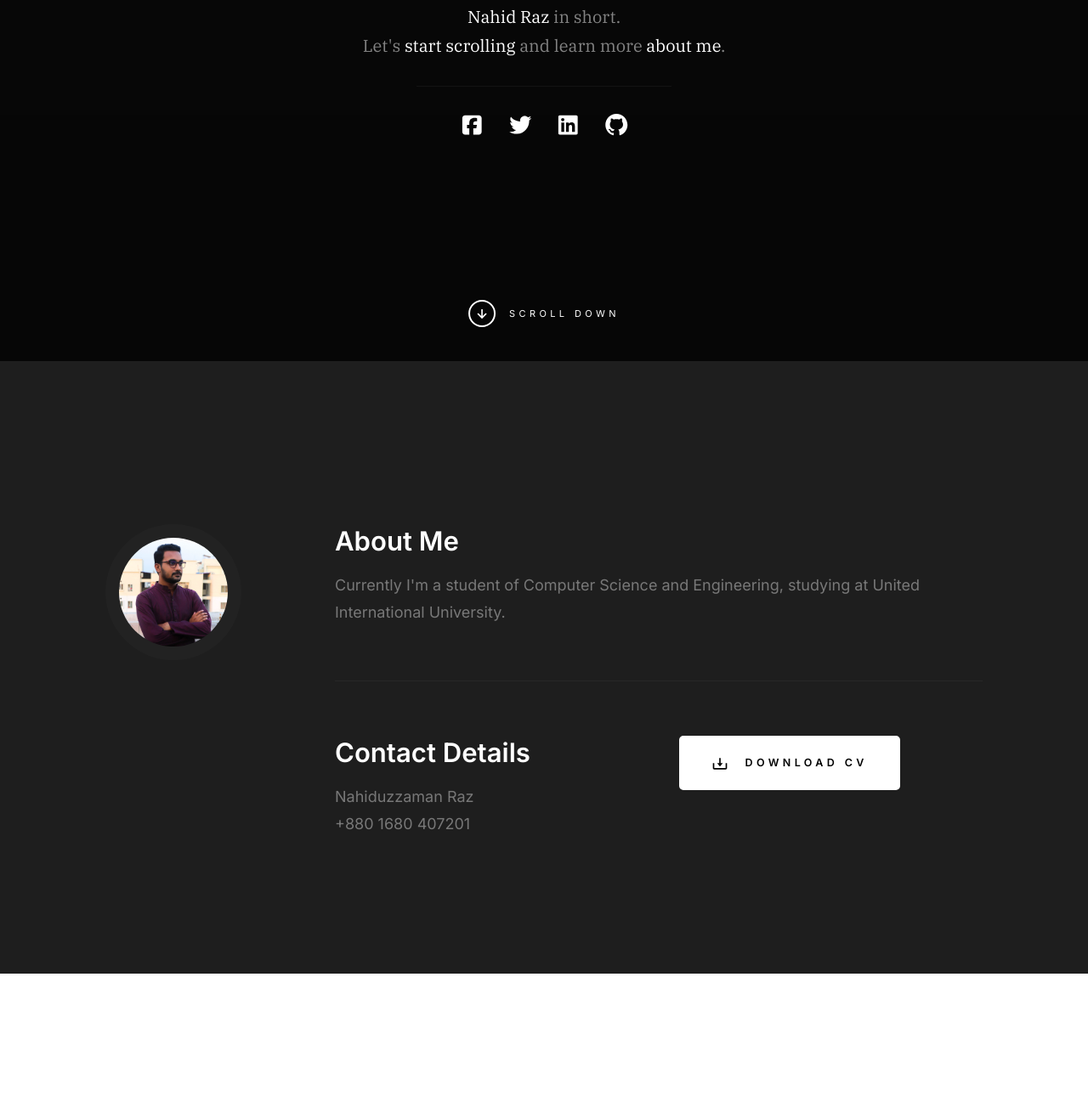
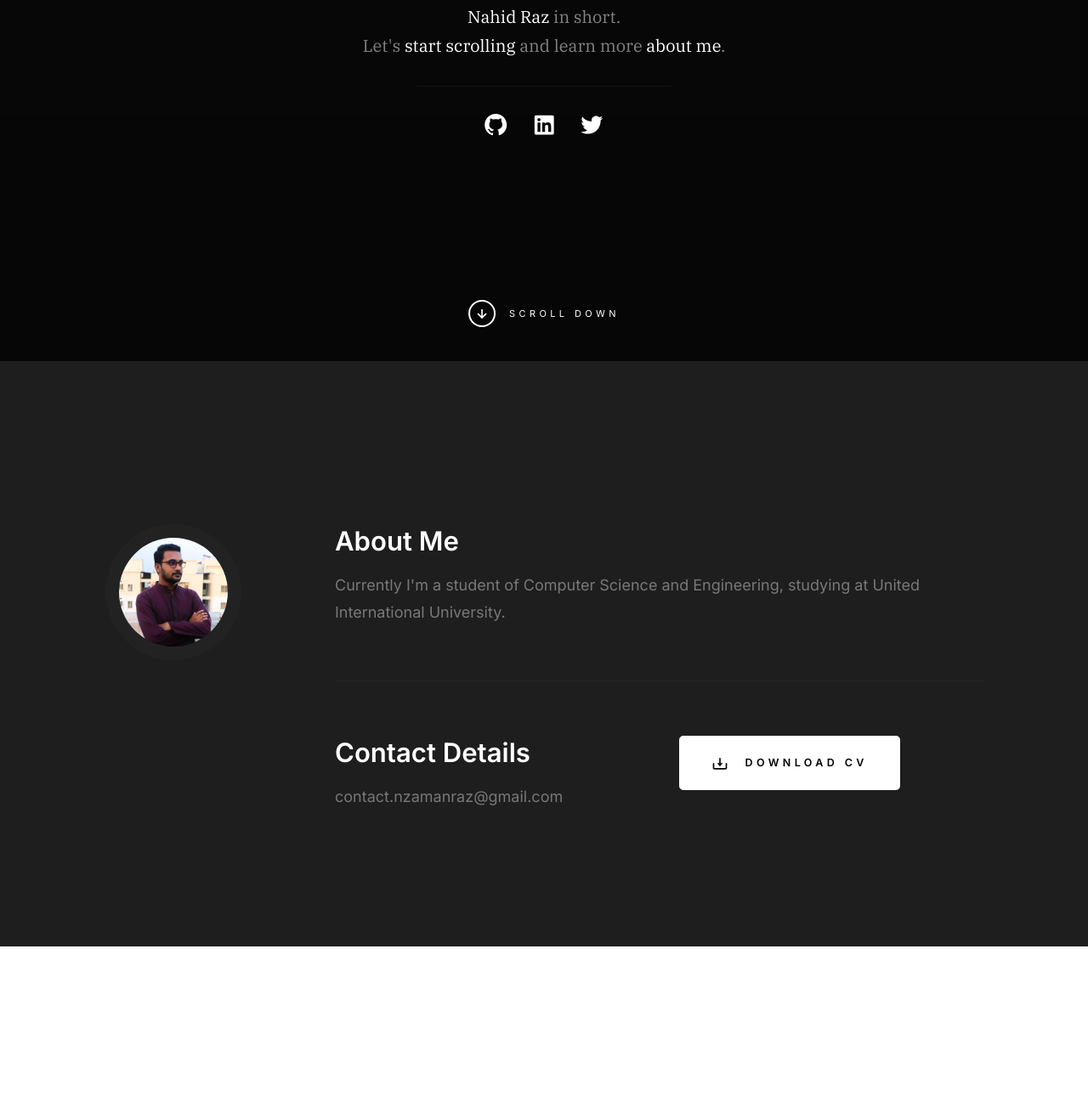
Before and after one commit to nahidraz23/nahidraz23.github.io, a plain HTML site: page index.html in a window 1280 px wide. Shown: the part 391-1694 px from the top of the page at 85% size. Drawn offline with Linux system fonts and the light colour scheme.

Commit message:
CV updated with new contact email. Facebook link removed from portfolio.

```diff
--- a/index.html
+++ b/index.html
@@ -78,10 +78,11 @@
                     </h3>
 
                     <div class="s-hero__content-social">
-                        <a href="https://www.facebook.com/nahidraz23" target="_blank"><i class="fab fa-facebook-square" aria-hidden="true"></i></a>
+                        <a href="https://github.com/nahidraz23" target="_blank"><i class="fab fa-github" aria-hidden="true"></i></a>
+                        <a href="https://www.linkedin.com/in/nahidraz23/" target="_blank"><i class="fab fa-linkedin" aria-hidden="true"></i></a>
                         <a href="https://twitter.com/nahidraz23" target="_blank"><i class="fab fa-twitter" aria-hidden="true"></i></a>
-                        <a href="https://www.linkedin.com/in/nahidraz23/" target="_blank"><i class="fab fa-linkedin" aria-hidden="true"></i></a>
-                        <a href="https://github.com/nahidraz23" target="_blank"><i class="fab fa-github" aria-hidden="true"></i></a>
+
+
                     </div>
 
                 </div> <!-- end s-hero__content-about -->
@@ -122,8 +123,7 @@
                         <h3>Contact Details</h3>
 
                         <p>
-                        Nahiduzzaman Raz <br>
-                        <a href="tel:+8801680407201">+880 1680 407201</a> <br>
+                        <a href="mailto: contact.nzamanraz@gmail.com">contact.nzamanraz@gmail.com</a> <br>
                         <!-- a href="mailto:#0">sayhello@ceevee.com</a -->
                         </p>
 
@@ -276,10 +276,11 @@
         <div class="row">
             <div class="column large-4 medium-6 w-1000-stack s-footer__social-block">
                 <ul class="s-footer__social">
-                    <li><a href="https://www.facebook.com/nahidraz23/" target="_blank"><i class="fab fa-facebook-f" aria-hidden="true"></i></a></li>
+                    <li><a href="https://github.com/nahidraz23" target="_blank"><i class="fab fa-github" aria-hidden="true"></i></a></li>
+                    <li><a href="https://www.linkedin.com/in/nahidraz23/" target="_blank"><i class="fab fa-linkedin-in" aria-hidden="true"></i></a></li>
                     <li><a href="https://twitter.com/nahidraz23" target="_blank"><i class="fab fa-twitter" aria-hidden="true"></i></a></li>
-                    <li><a href="https://www.linkedin.com/in/nahidraz23/" target="_blank"><i class="fab fa-linkedin-in" aria-hidden="true"></i></a></li>
-                     <li><a href="https://github.com/nahidraz23" target="_blank"><i class="fab fa-github" aria-hidden="true"></i></a></li>
+
+
                 </ul>
             </div>
 
```
Also changed, not shown: 2 other files.
